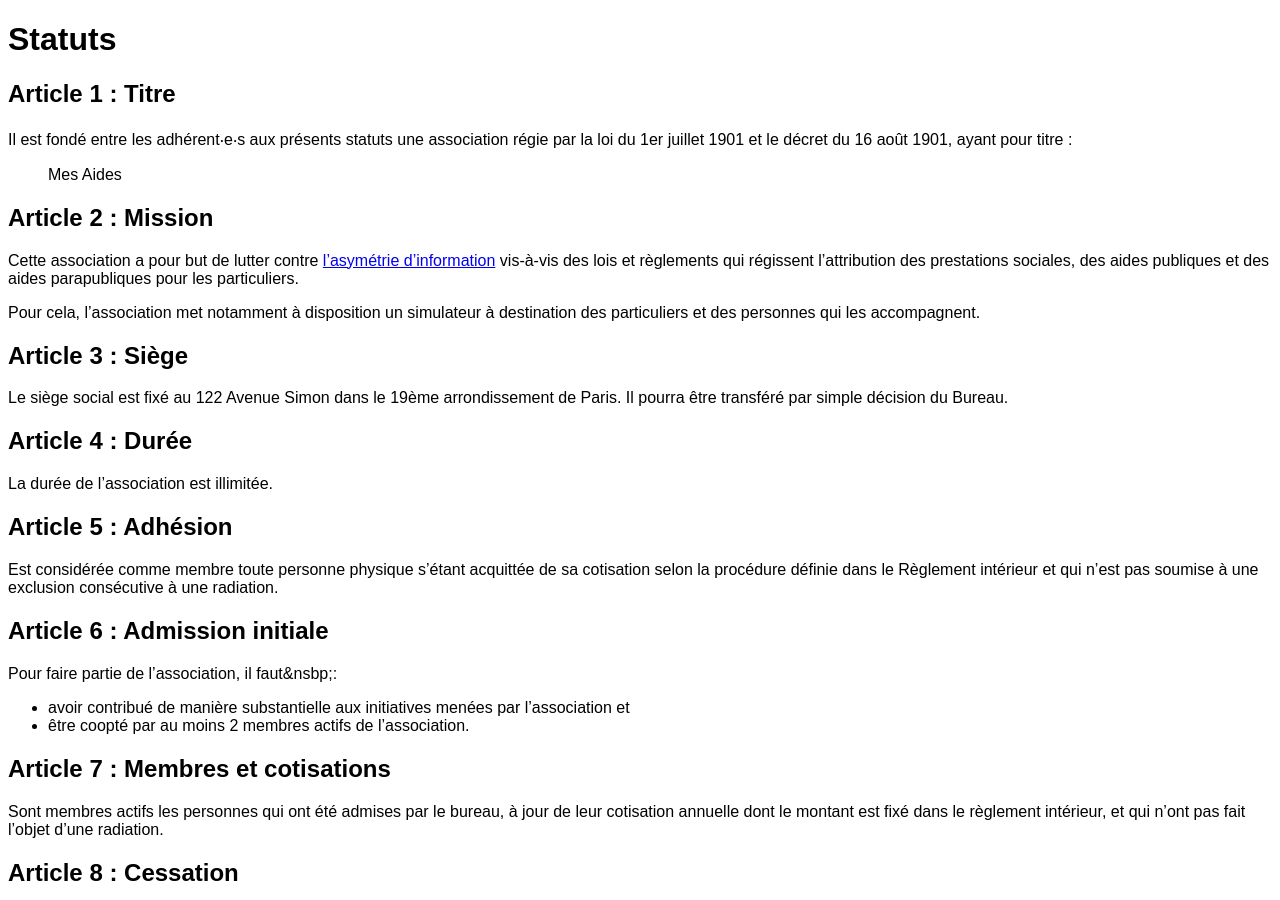
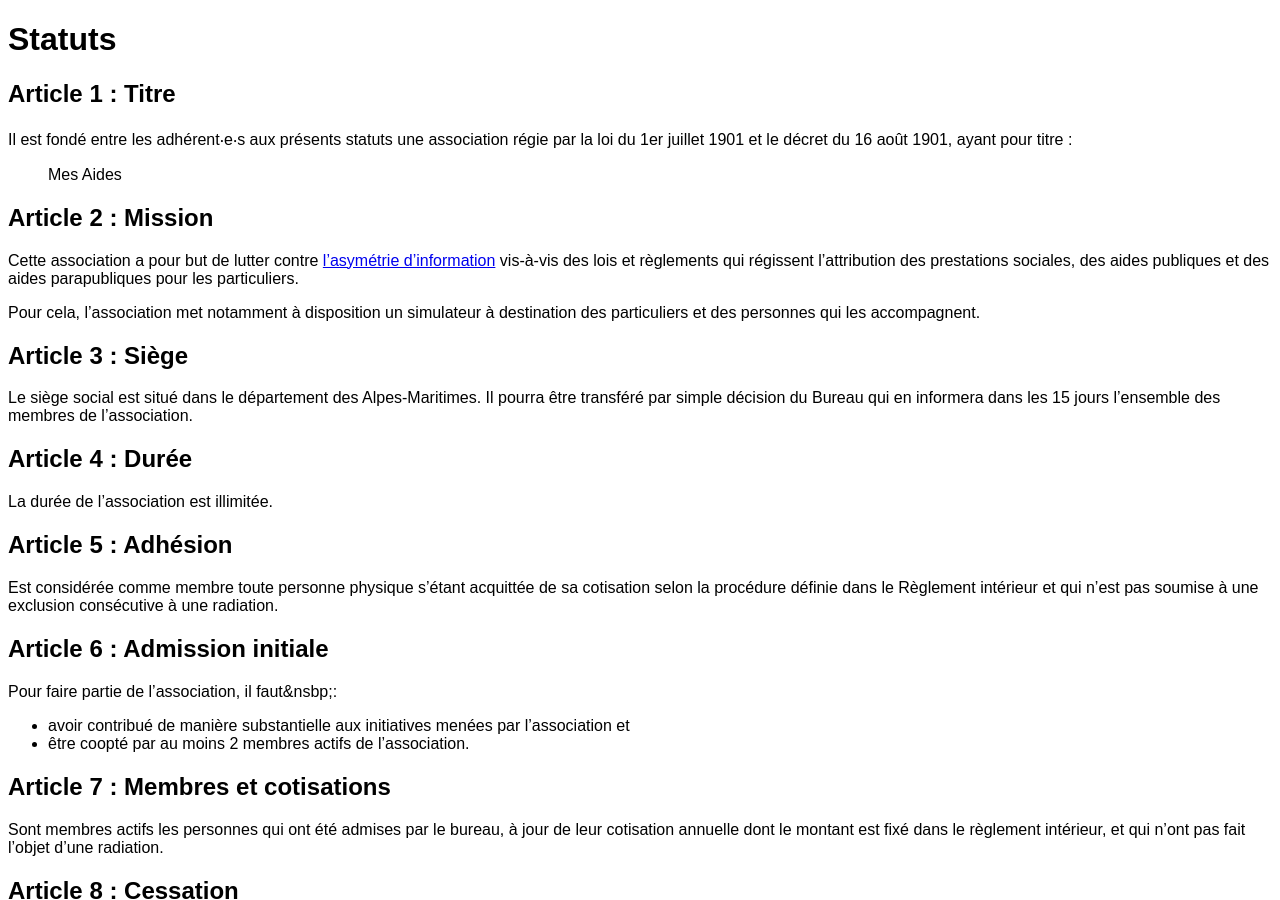
Before and after one commit to mes-aides/vie-associative, a Jekyll site: the page built from statuts.md, in a window 1280 px wide and 900 px high. Built offline with Jekyll 4.4.1, drawn with Linux system fonts in a browser that asks for light colours.

Commit message:
Changement du siège social dans les statuts

```diff
--- a/statuts.md
+++ b/statuts.md
@@ -18,7 +18,7 @@ Pour cela, l’association met notamment à disposition un simulateur à destina
 
 ## Siège
 
-Le siège social est fixé au 122 Avenue Simon dans le 19ème arrondissement de Paris. Il pourra être transféré par simple décision du Bureau.
+Le siège social est situé dans le département des Alpes-Maritimes. Il pourra être transféré par simple décision du Bureau qui en informera dans les 15 jours l'ensemble des membres de l'association.
 
 
 ## Durée
```
